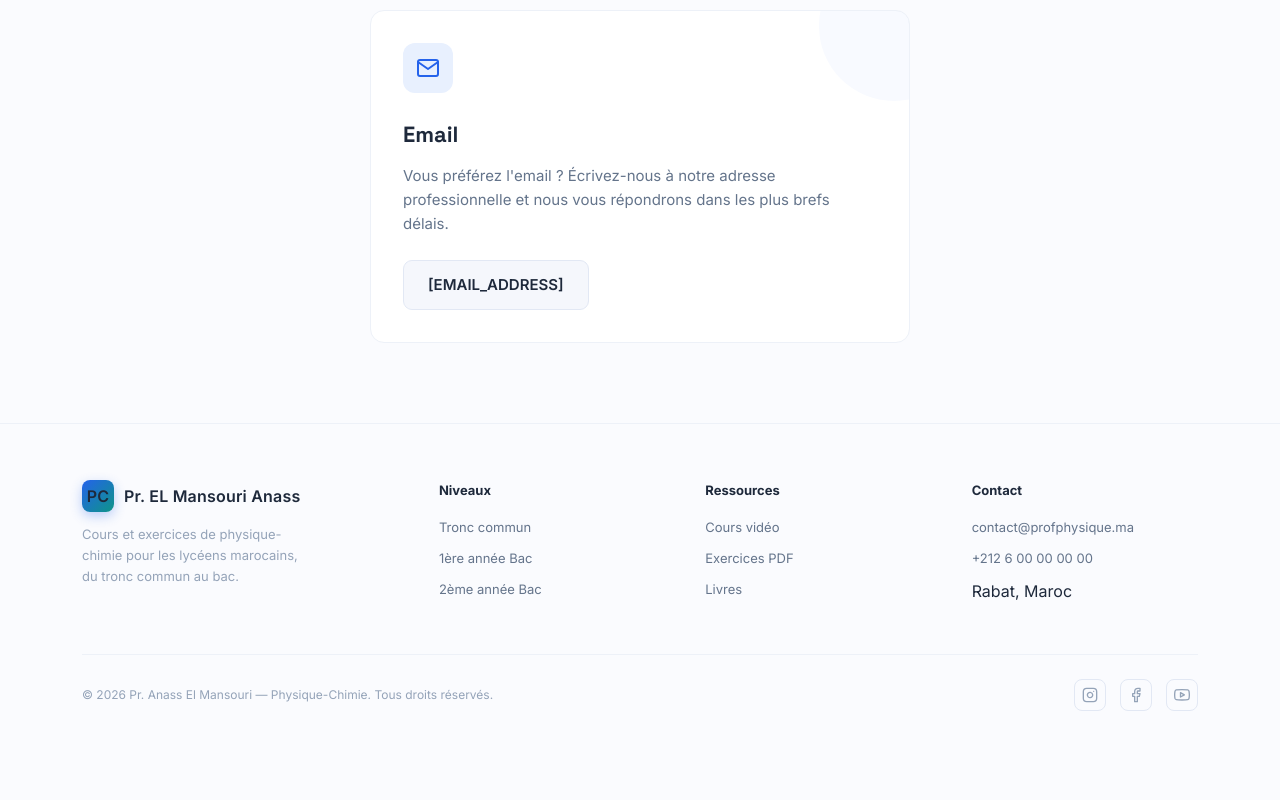
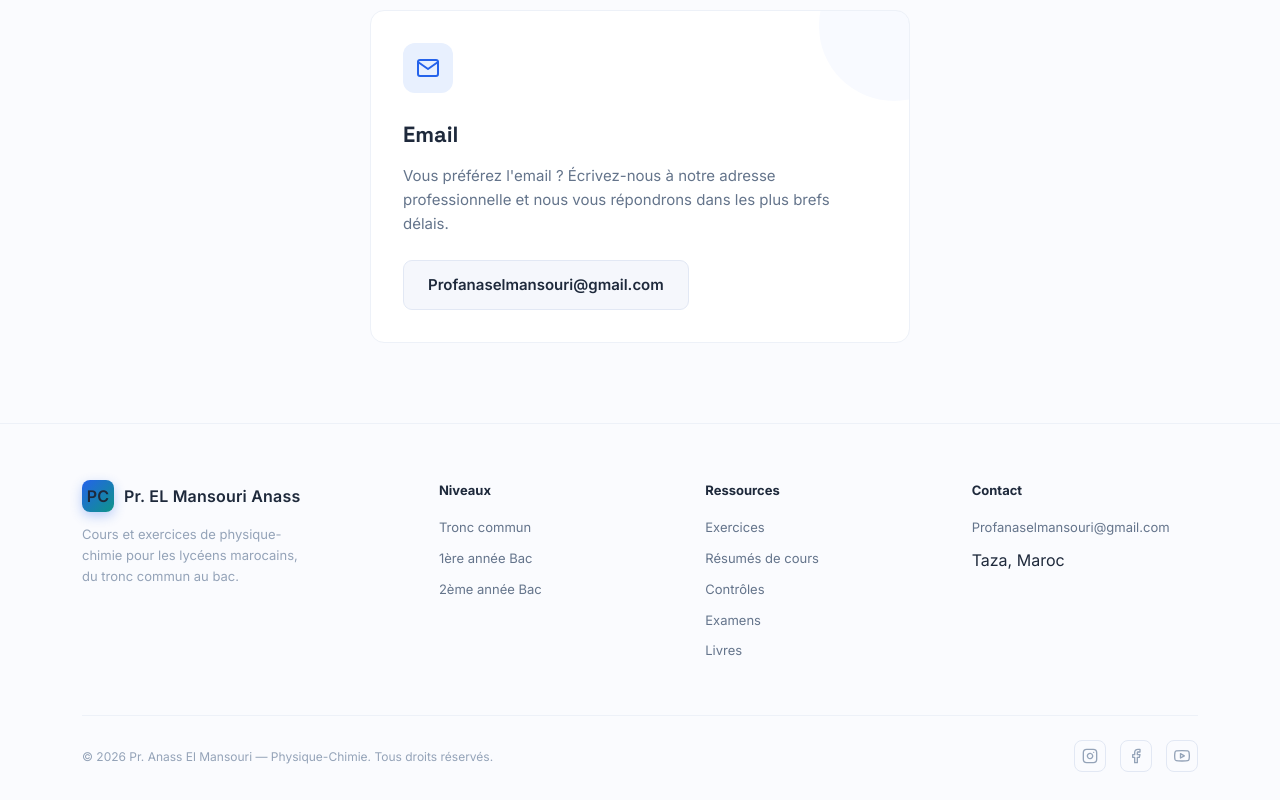
Before and after one commit to HamzaElmansouri-Pr/Pr-Phyisics, a Next.js app: page /contact in a window 1280 px wide. Shown: the part 742-1542 px from the top of the page. Before the commit the page ends 1481 px from the top, so only its background shows below. Built offline with nearby package versions, Linux system fonts and the light colour scheme.

Commit message:
Add mail custom footer

```diff
--- a/app/(public)/contact/page.tsx
+++ b/app/(public)/contact/page.tsx
@@ -47,8 +47,8 @@ export default function ContactPage() {
           </div>
           <h2>Email</h2>
           <p>Vous préférez l'email ? Écrivez-nous à notre adresse professionnelle et nous vous répondrons dans les plus brefs délais.</p>
-          <a href="mailto:[EMAIL_ADDRESS]" className={styles.linkBtn}>
-            [EMAIL_ADDRESS]
+          <a href="mailto:Profanaselmansouri@gmail.com" className={styles.linkBtn}>
+            Profanaselmansouri@gmail.com
           </a>
         </div>
       </div>
--- a/components/Footer.tsx
+++ b/components/Footer.tsx
@@ -23,15 +23,16 @@ export default function Footer() {
           </div>
           <div className="foot-col">
             <b>Ressources</b>
-            <Link href="/exercices">Cours vidéo</Link>
-            <Link href="/exercices">Exercices PDF</Link>
+            <Link href="/exercices">Exercices</Link>
+            <Link href="/resumes">Résumés de cours</Link>
+            <Link href="/controles">Contrôles</Link>
+            <Link href="/examens">Examens</Link>
             <Link href="/livres">Livres</Link>
           </div>
           <div className="foot-col">
             <b>Contact</b>
-            <a href="mailto:contact@profphysique.ma">contact@profphysique.ma</a>
-            <a href="tel:+212600000000">+212 6 00 00 00 00</a>
-            <span>Rabat, Maroc</span>
+            <a href="mailto:Profanaselmansouri@gmail.com">Profanaselmansouri@gmail.com</a>
+            <span>Taza, Maroc</span>
           </div>
         </div>
         <div className="foot-bottom">
```
